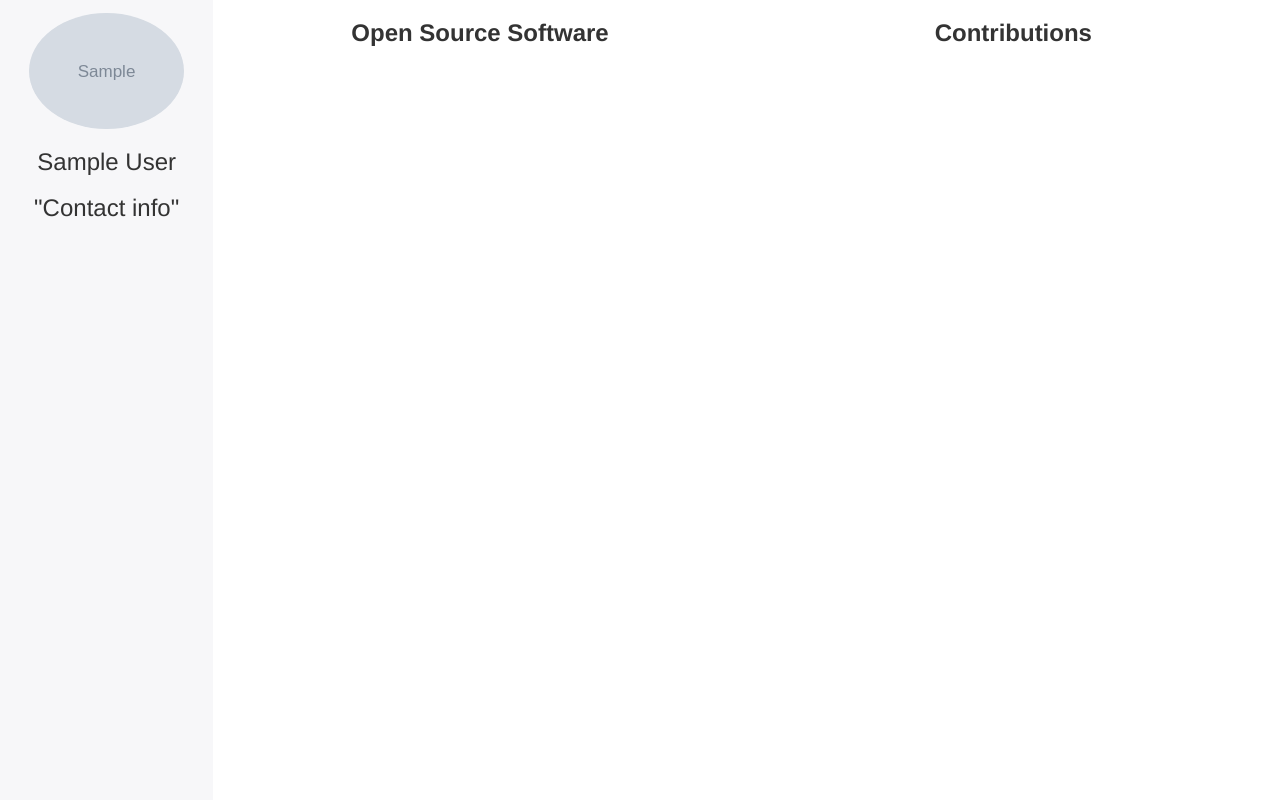
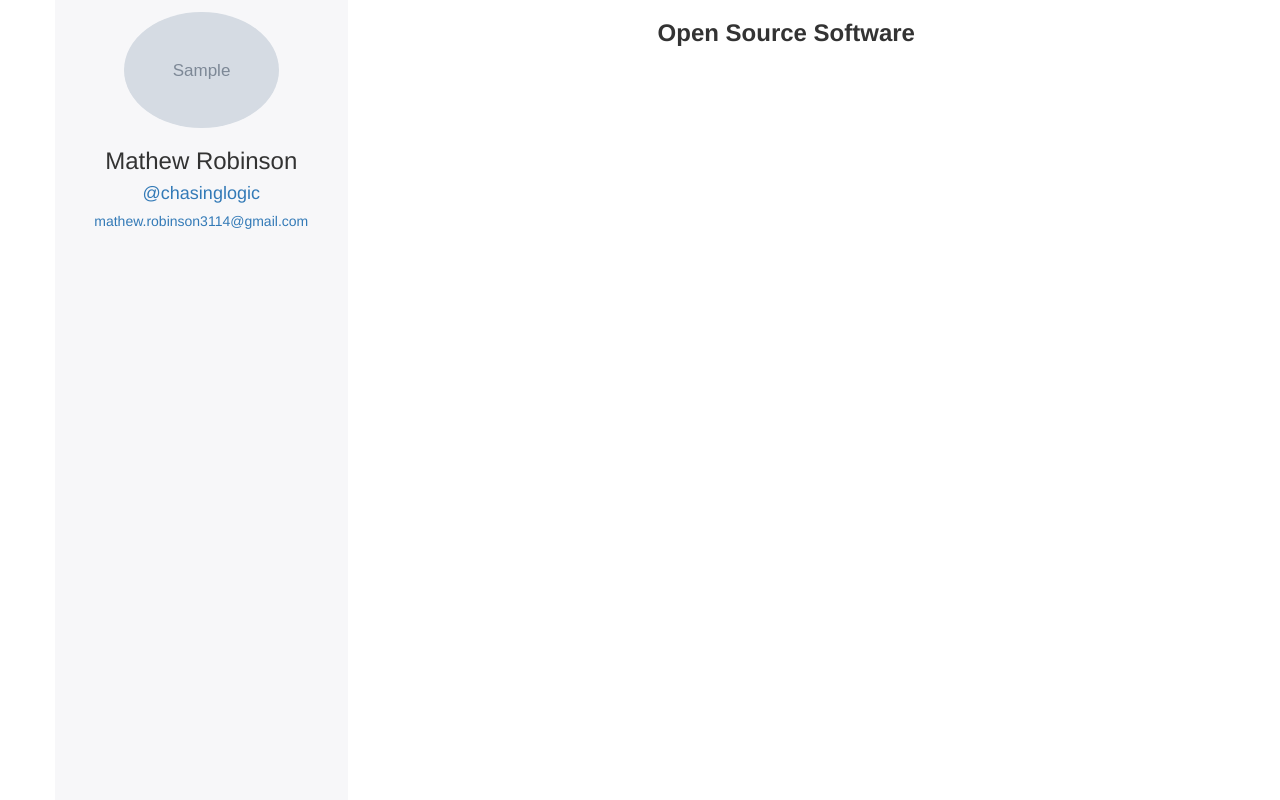
Before and after one commit to ChasingLogic/gh_portfolio, a Flask app: template gh_portfolio/templates/index.html in a window 1280 px wide. Run offline with Flask 2, Linux system fonts and the light colour scheme; the template is opened without the code that fills it: most values are stand-ins (such as "Sample title", 1, 10 or a date in 2020); grey boxes marked "Sample" are stand-in pictures; parts of the project's set-up code (start-up, migrations or seed data) failed here and were passed over; some libraries are stand-ins or nearby versions.

Commit message:
removed unneeded section

```diff
--- a/gh_portfolio/templates/index.html
+++ b/gh_portfolio/templates/index.html
@@ -7,43 +7,21 @@
 	<link href="/static/index.css" rel="stylesheet">
 </head>
 
-<div class="container-fluid">
+<div class="container">
 	<div class="row">
-		<div class="sidebar col-sm-3 col-md-2">
+		<div class="sidebar col-md-3">
 			<a href="https://github.com/chasinglogic">
 				<img class="center-block img-circle profile-pic" src={{ owner.avatar_url }} alt="A handsome face!">
 			</a>
 			<div class="center-block text-center">
-				<h3>{{ owner.full_name }}</h3>
-				<h3>"Contact info"</h3>
+				<h3>Mathew Robinson</h3>
+				<h4><a href="https://twitter.com/chasinglogic">@chasinglogic</a></h4>
+				<h5><a href="mailto:mathew.robinson3114@gmail.com">mathew.robinson3114@gmail.com</a></h5>
 			</div>
 		</div>
 
-		<div class="col-sm-9 col-md-10">
-			<div class="row">
-				<div class="col-md-6">
+		<div class="col-md-9">
 			<h3 class="text-center" ><strong>Open Source Software</strong></h3>
-					<div class="repos">
-						{% for repo in repos %}
-						{% if repo.private == false and repo.name != "dotfiles" %}
-						<blockquote class="repo-card">
-							<dl class="dl-horizontal">
-								<dt>Name</dt>
-								<dd><a href={{ repo.html_url }} >{{ repo.name }}</a></dd>
-								<dt>Description</dt>
-								<dd>{{ repo.description }}</dd>
-								<dt>Language</dt>
-								<dd>{{ repo.language }}</dd>
-								<dt>Commits</dt>
-								<dd>{{ repo.total_commits }}</dd>
-							</dl>
-						</blockquote>
-						{% endif %}
-						{% endfor %}
-					</div>
-				</div>
-				<div class="col-md-6">
-					<h3 class="text-center" ><strong>Contributions</strong></h3>
 			<div class="repos">
 				{% for repo in repos %}
 				{% if repo.private == false and repo.name != "dotfiles" %}
@@ -66,5 +44,4 @@
 	</div>
 </div>
 </div>
-</div>
 <script src="https://maxcdn.bootstrapcdn.com/bootstrap/3.3.6/js/bootstrap.min.js" integrity="sha384-0mSbJDEHialfmuBBQP6A4Qrprq5OVfW37PRR3j5ELqxss1yVqOtnepnHVP9aJ7xS" crossorigin="anonymous"></script>
```
Lines whose indentation alone changed are shown as unchanged.
